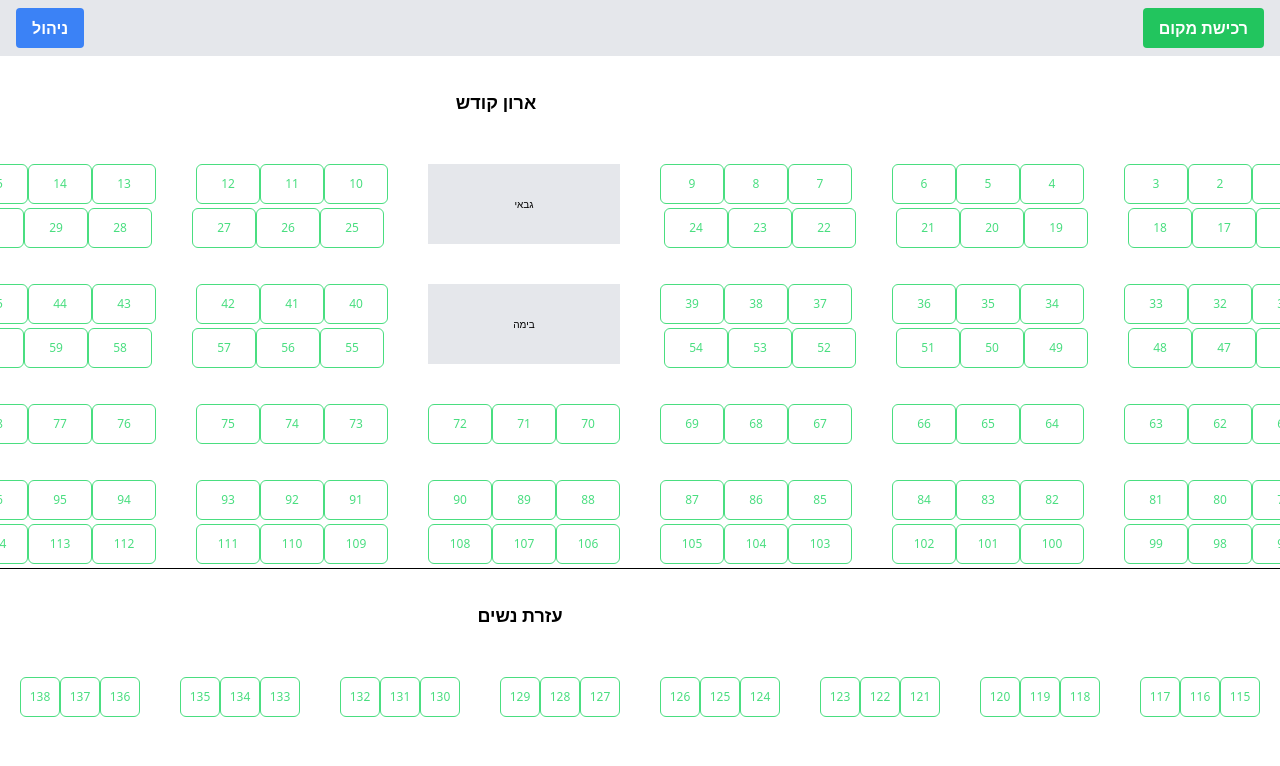
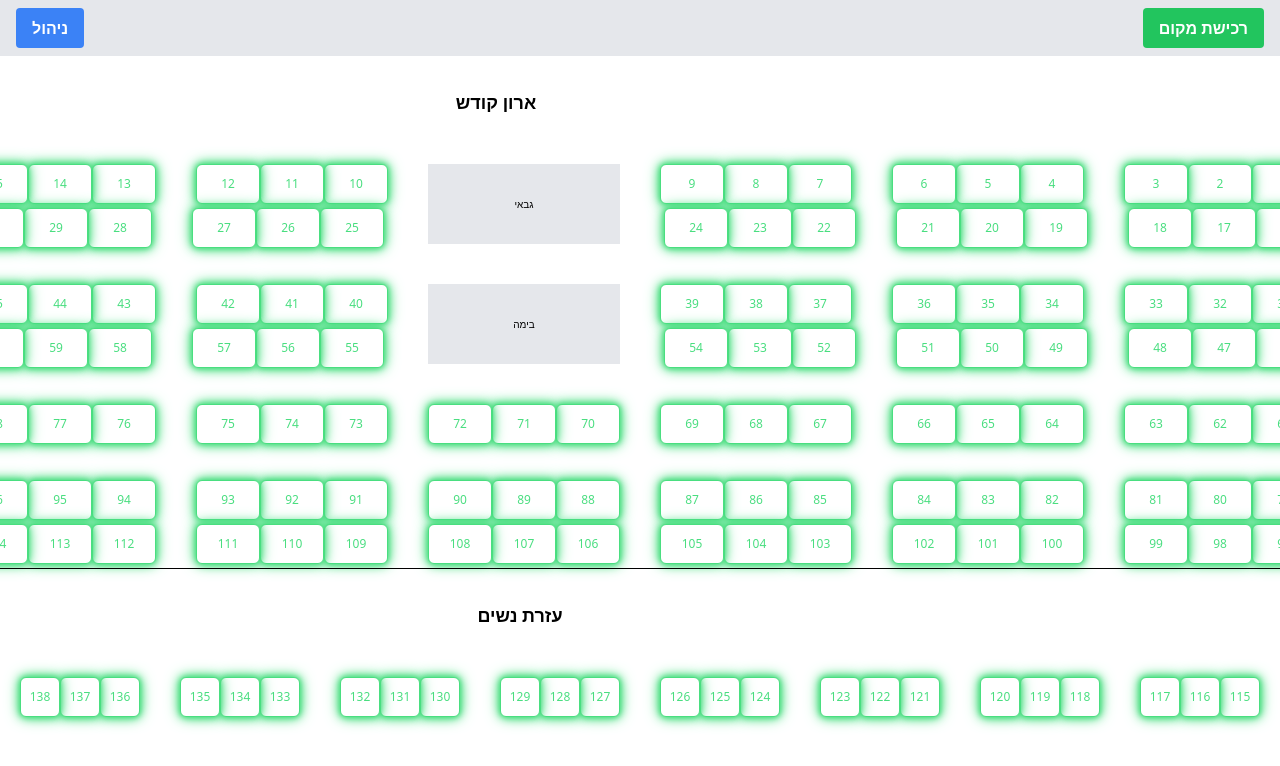
Before and after one commit to mendi-cohen/jeky-App, a React (Create React App) app: page / in a window 1280 px wide. Shown: the top 766 px of the page. Built offline with nearby package versions, Linux system fonts and the light colour scheme; no server answers.

Commit message:
ניסיון 3

```diff
--- a/src/Components/Seat.jsx
+++ b/src/Components/Seat.jsx
@@ -1,11 +1,7 @@
 import React from 'react';
 
 const Seat = ({ name, small, color, status }) => {
-
-
-  const baseClasses = `p-1 text-center text-xs h-10 ${
-    small ? "w-10" : "w-16"
-  } flex flex-col items-center justify-center overflow-hidden transition-all duration-300`;
+  const baseClasses = `p-1 text-center text-xs ${small ? "w-10" : "w-16"} h-10 flex flex-col items-center justify-center overflow-hidden transition-all duration-300`;
 
   const colors = {
     green: '#4ade80',
@@ -16,17 +12,13 @@ const Seat = ({ name, small, color, status }) => {
 
   const selectedColor = colors[color] || colors.green;
 
-  const neonClasses = `${baseClasses} bg-white rounded-md border shadow-[0_0_5px_${selectedColor},0_0_10px_${selectedColor},0_0_15px_${selectedColor}]
-    hover:shadow-[0_0_5px_#86efac,0_0_10px_#86efac,0_0_15px_#86efac]`;
-
-
-
   return (
     <div
-      className={neonClasses}
+      className={`${baseClasses} bg-white rounded-md border`}
       style={{
         color: selectedColor,
-        borderColor: selectedColor
+        borderColor: selectedColor,
+        boxShadow: `0 0 5px ${selectedColor}, 0 0 10px ${selectedColor}, 0 0 15px ${selectedColor}`,
       }}
     >
       <div>{name}</div>
```
